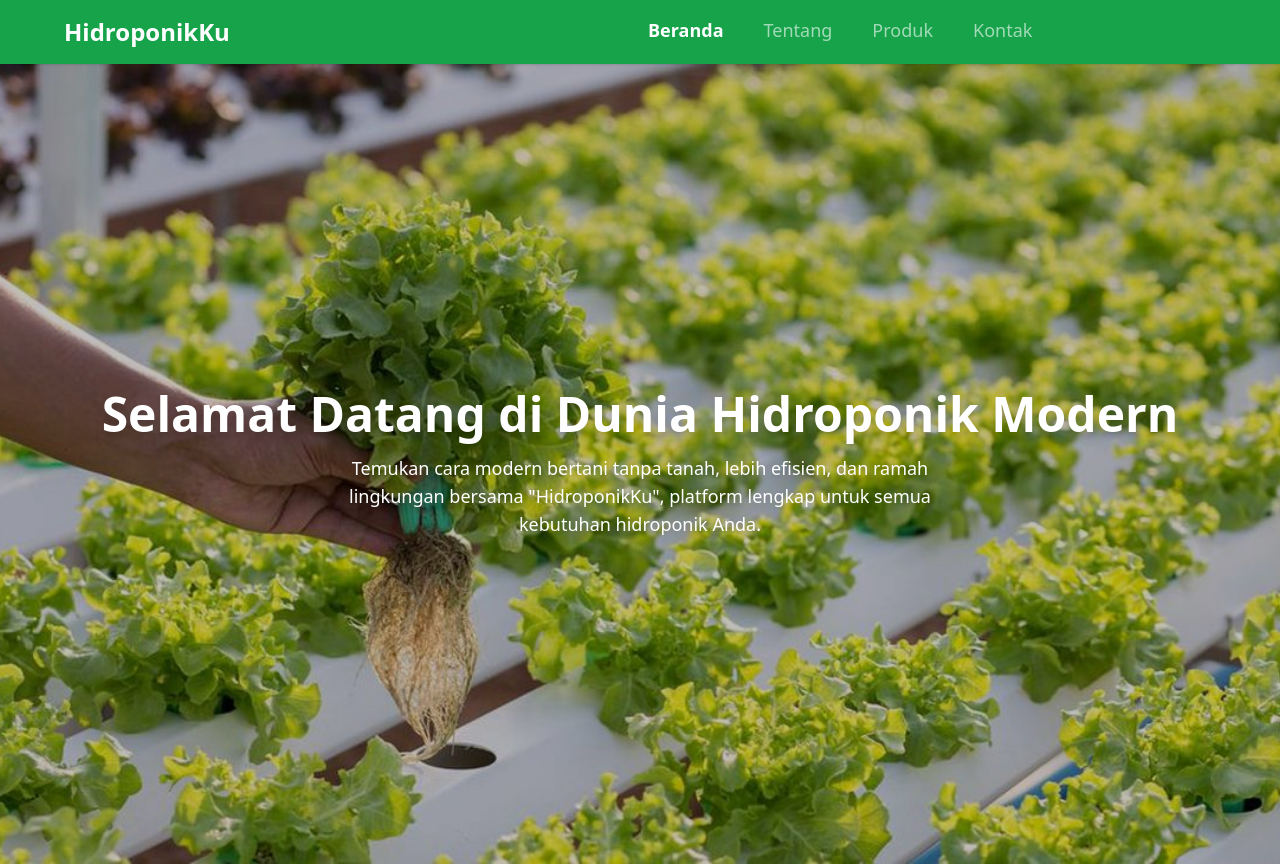
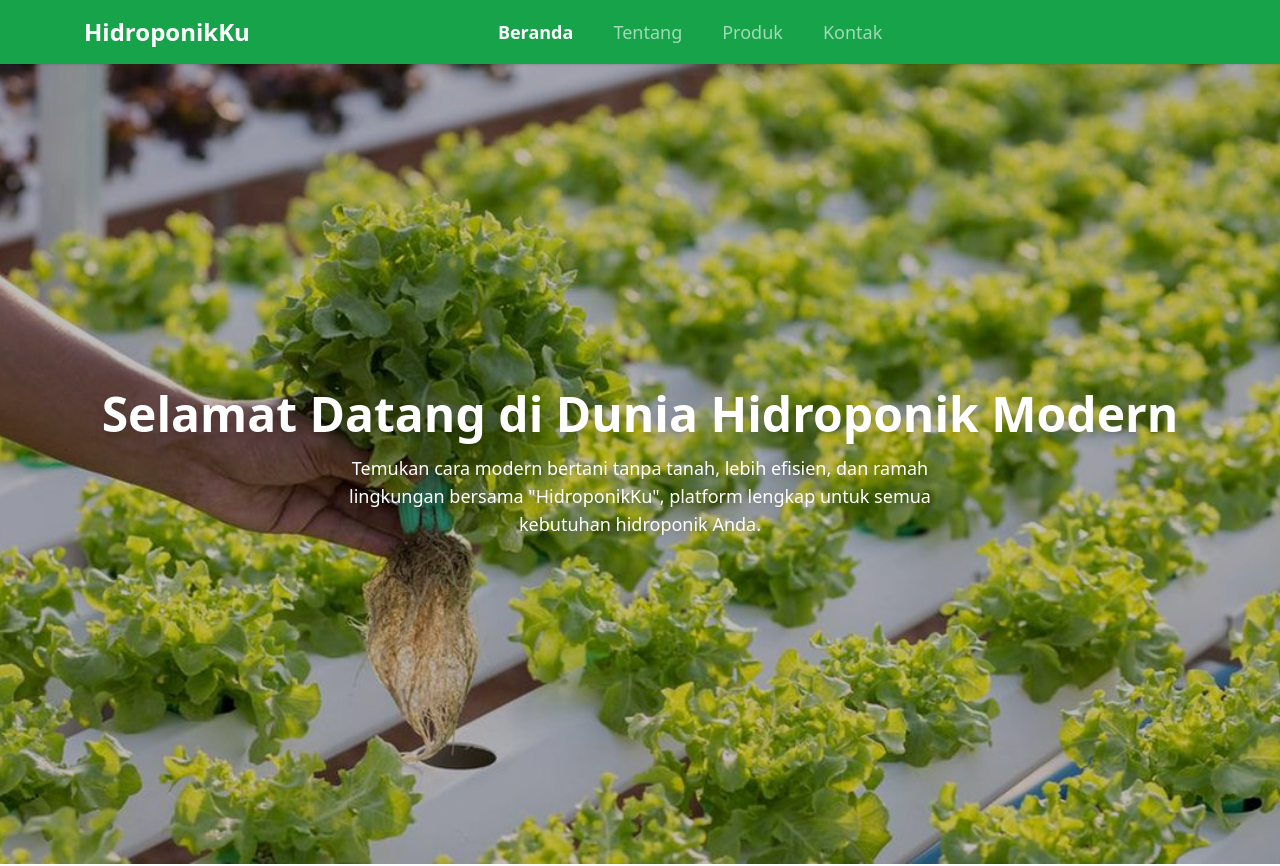
Before and after one commit to dimasbe/Tes-React, a React (Vite) app: page / in a window 1280 px wide. Shown: the top 866 px of the page. Built offline with nearby package versions, Linux system fonts and the light colour scheme.

Commit message:
Initial commit of React project

```diff
--- a/src/components/Navbar.jsx
+++ b/src/components/Navbar.jsx
@@ -11,7 +11,6 @@ const Navbar = () => {
 
   const navLinkClasses = (path) => {
     // Tentukan apakah link saat ini adalah halaman aktif dengan useMatch
-    // useMatch lebih handal untuk rute React Router
     const isActiveMatch = useMatch({ path: path, end: path === '/' }); // end: true untuk exact match pada root
     const isActive = !!isActiveMatch; // Mengubah objek match menjadi boolean
 
@@ -50,7 +49,10 @@ const Navbar = () => {
       role="navigation"
       aria-label="Main navigation"
     >
-      <div className="max-w-6xl mx-auto flex items-center justify-between relative">
+      {/* Container utama untuk logo dan menu */}
+      {/* **PERUBAHAN DI SINI:** Hapus justify-between dari kontainer utama jika kita ingin menengahkan satu bagian */}
+      {/* Kita akan menggunakan 'flex' di sini dan mengatur space secara manual */}
+      <div className="w-full flex items-center relative px-6 lg:pl-16 lg:ml-[4px]">
         {/* Logo tetap di kiri */}
         <div className="text-2xl font-bold z-20">
           <Link
@@ -64,8 +66,9 @@ const Navbar = () => {
         </div>
 
         {/* Hamburger Menu Button (hanya terlihat di layar kecil) */}
+        {/* Pindahkan z-index tombol hamburger ke atas jika perlu */}
         <button
-          className="lg:hidden text-white focus:outline-none focus:ring-2 focus:ring-green-200 focus:ring-opacity-75 p-2 rounded-md z-20"
+          className="lg:hidden text-white focus:outline-none focus:ring-2 focus:ring-green-200 focus:ring-opacity-75 p-2 rounded-md z-20 absolute right-4" // Tambahkan absolute right-4 untuk posisi di kanan mobile
           onClick={toggleMenu}
           aria-label={isOpen ? "Tutup menu navigasi" : "Buka menu navigasi"}
           aria-expanded={isOpen}
@@ -120,10 +123,13 @@ const Navbar = () => {
             z-50
 
             // Kelas khusus untuk desktop (lg:)
-            lg:flex lg:flex-row lg:items-center lg:justify-center
+            lg:flex lg:flex-row lg:items-center
             lg:w-auto lg:bg-transparent lg:text-white
-            lg:absolute lg:left-1/2 lg:transform lg:-translate-x-1/2
             lg:p-0
+
+            // **PERUBAHAN PENTING UNTUK CENTERING**
+            // Hapus lg:flex-grow dari sini
+           lg:ml-60 lg:mr-auto
           `}
           role="menu"
           aria-orientation={window.innerWidth < 1024 ? "vertical" : "horizontal"}
@@ -151,6 +157,7 @@ const Navbar = () => {
           </button>
 
           {/* Wrapper untuk link navigasi */}
+          {/* Ubah kembali ul menjadi flex biasa, tidak perlu absolute atau justify-center lagi */}
           <ul className="flex flex-col lg:flex-row space-y-3 lg:space-y-0 lg:space-x-6 text-lg w-full mt-10 lg:mt-0 text-center lg:text-left">
             <li className="list-none" role="none">
               <Link to="/" className={navLinkClasses('/')} onClick={() => setIsOpen(false)} role="menuitem">
```
